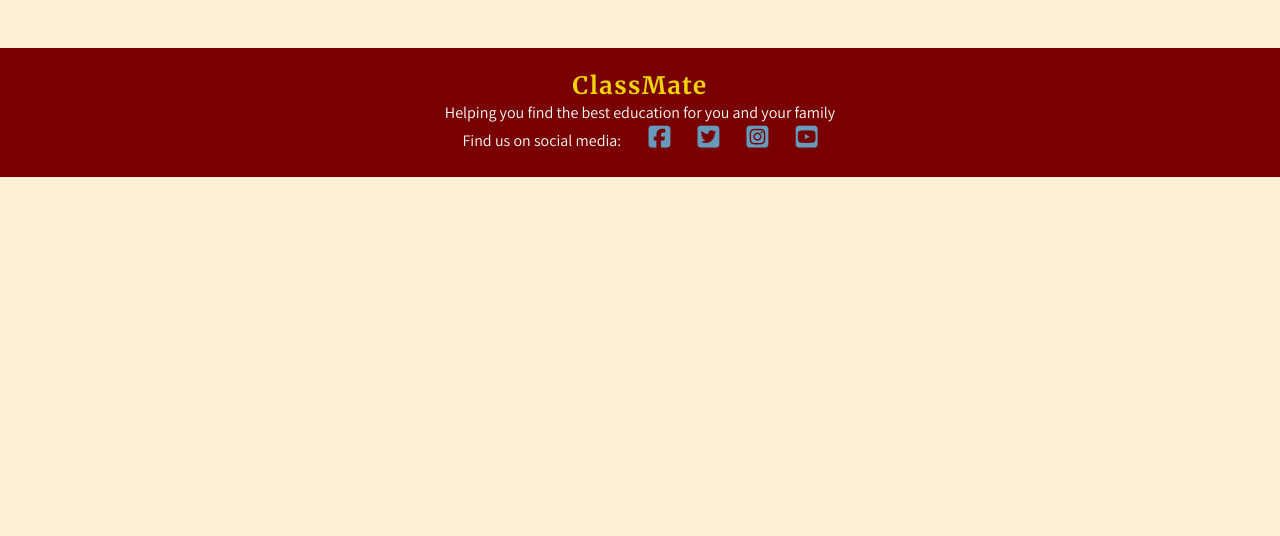
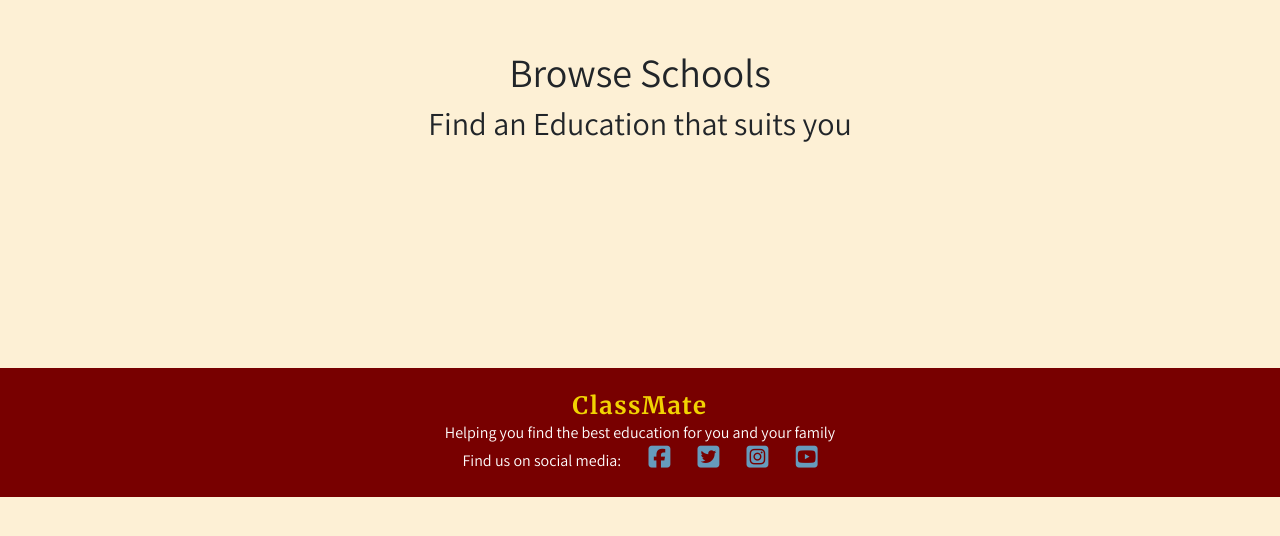
Before and after one commit to georgiagrayland/P4-ClassMate, a Django app: template templates/schools.html in a window 1280 px wide. Shown: the part 74-610 px from the top of the page. Run offline with Django 3.2, Linux system fonts and the light colour scheme; the template is opened without the code that fills it, so the values that code supplies are empty; some libraries are stand-ins or nearby versions.

Commit message:
add initial skeleton of lists page

```diff
--- a/static/css/style.css
+++ b/static/css/style.css
@@ -73,3 +73,9 @@ footer i:hover{
     background-size: cover;
     height: 60vh;
 }
+
+
+.school-page{
+    background: url();
+    height: 40vh;
+}
--- a/templates/base.html
+++ b/templates/base.html
@@ -42,7 +42,7 @@
                     </ul>
                   </li>
                     <div class="navbar-right"></div>
-                    <a class="btn btn-outline-light" href="#">Login/Signup</a>
+                    <a class="btn btn-outline-light navbar-right" href="#">Login/Signup</a>
                   </div>
                 </div>
               </div>
--- a/templates/index.html
+++ b/templates/index.html
@@ -4,7 +4,7 @@
 
 <header>
 <div class="container-fluid">
-    <div class="bg-image main-image container-fluid">
+    <div class="bg-image main-image">
         <div class="pt-5 welcome-message text-center">
         <h1 class="welcome">Welcome to ClassMate</h1>
         <h2 class="welcome-text">Helping you make confident choices around schools and education</h2>
@@ -26,7 +26,7 @@
     </div>
 </div>
 
-<div class="row">
+<div class="row card-group">
     <div class="col-sm-4 mb-3 mb-sm-0 p3">
       <div class="card">
         <img class="card-img-top" src="/static/media/queen-elizabeth-grammar.jpg" alt="Card image">
--- a/templates/school_detail.html
+++ b/templates/school_detail.html
@@ -1 +1,5 @@
 {% extends "base.html" %}
+
+{% block content %}
+
+{% endblock %}
--- a/templates/schools.html
+++ b/templates/schools.html
@@ -1 +1,16 @@
 {% extends "base.html" %}
+
+{% block content %}
+
+<header>
+    <div class="container-fluid">
+        <div class="bg-image container-fluid school-page">
+            <div class="pt-5 list-header text-center">
+            <h1 class="schools-list">Browse Schools</h1>
+            <h2 class="schools-list">Find an Education that suits you</h2>
+            </div>
+        </div>
+    </div>
+    </header>
+
+{% endblock %}
--- a/website/views.py
+++ b/website/views.py
@@ -11,7 +11,7 @@ class Home(generic.TemplateView):
 
 class SchoolsList(generic.ListView):
     model = School
-    queryset = School.objects.order_by('percentage_gcse_5_above')
+    # queryset = School.objects.order_by('percentage_gcse_5_above')
     template_name = 'schools.html'
 
 
```
Also changed, not shown: static/media/boy-book.jpg (added).
